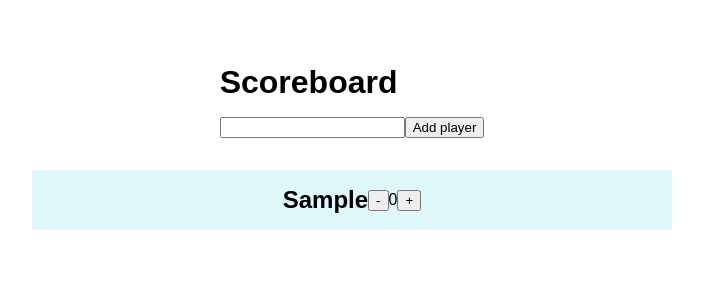
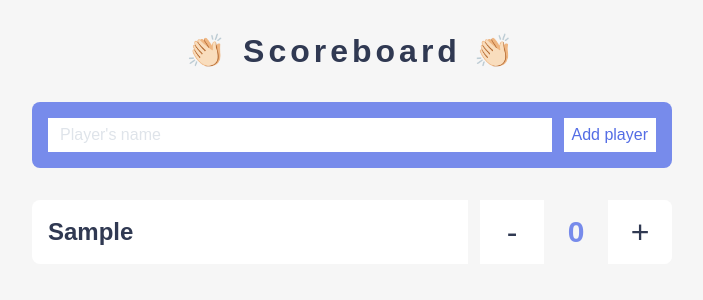
Before and after one commit to aartvanempel/scoreboard, a React (Create React App) app: page / in a window 1280 px wide. Both pictures are taken after typing "Sample" into the empty fields and a click on the button "Add player". Shown: the top 300 px of the page, without its empty margins (288-991 px from the left). Built offline with nearby package versions, Linux system fonts and the light colour scheme.

Commit message:
improved styling

```diff
--- a/public/index.html
+++ b/public/index.html
@@ -19,7 +19,9 @@
       work correctly both with client-side routing and a non-root public URL.
       Learn how to configure a non-root public URL by running `npm run build`.
     -->
-    <title>React App</title>
+    <title>Scoreboard</title>
+    <meta charset="utf-8">
+    <meta name="viewport" content="width=device-width, initial-scale=1.0">
   </head>
   <body>
     <noscript>
--- a/src/App.js
+++ b/src/App.js
@@ -6,7 +6,7 @@ import './index.css'
 const App = () => (
     <div className="app-container">
         <header>
-            <h1>Scoreboard</h1>
+            <h1>👏🏻 scoreboard 👏🏻</h1>
             <AddPlayer/>
         </header>
         <PlayerList/>
--- a/src/components/Player/Player.js
+++ b/src/components/Player/Player.js
@@ -1,6 +1,6 @@
 import React from 'react'
 import { connect } from 'react-redux'
-import { incrementScore, decrementScore } from "../../actions/index"
+import { incrementScore, decrementScore } from '../../actions/index'
 import './player.css'
 
 const mapDispatchToProps = dispatch => ({
@@ -9,8 +9,9 @@ const mapDispatchToProps = dispatch => ({
 })
 
 const Player = ({id, name, score, incrementScore, decrementScore}) => (
-    <li className="player">
+    <li className='player'>
         <h2>{name}</h2>
+        <div className='score'>
             <button onClick={() => decrementScore(id)}>
                 -
             </button>
@@ -18,6 +19,7 @@ const Player = ({id, name, score, incrementScore, decrementScore}) => (
             <button onClick={() => incrementScore(id)}>
                 +
             </button>
+        </div>
     </li>
 )
 
--- a/src/components/Player/player.css
+++ b/src/components/Player/player.css
@@ -1,16 +1,48 @@
 .player {
+    display: flex;
+    justify-content: space-between;
+    align-items: center;
+    width: 100%;
+    background-color: #fff;
+    overflow: hidden;
+}
+
+.player + .player {
+    margin-top: 12px;
+}
+
+.player h2 {
+    margin: 0;
+    padding-left: 16px;
+    text-transform: capitalize;
+}
+
+.score {
+    display: flex;
+    flex-direction: row;
+    font-size: 30px;
+    border-left: 12px solid #f6f6f6;
+}
+
+.score button {
+    height: 64px;
+    width: 64px;
+    font-size: 32px;
+}
+
+.score span {
     display: flex;
     justify-content: center;
     align-items: center;
-    width: 100%;
-    padding: 16px 0;
-    background-color: #dff9fb;
+    min-width: 64px;
+    padding: 0 8px;
+    font-weight: bold;
+    background-color: #f6f6f6;
+    color: #778beb;
 }
 
-.player:nth-child(even) {
-    background-color: #c7ecee;
+@media only screen and (min-width: 640px) {
+    .player {
+        border-radius: 8px;
+    }
 }
-
-h2 {
-    margin: 0;
-}
--- a/src/containers/AddPlayer/AddPlayer.js
+++ b/src/containers/AddPlayer/AddPlayer.js
@@ -1,6 +1,7 @@
 import React, { Component } from 'react'
 import { connect } from 'react-redux'
 import { addPlayer } from '../../actions/index'
+import './add-player.css'
 
 const mapStateToProps = ({players}) => ({
     players
@@ -33,8 +34,11 @@ class AddPlayer extends Component {
 
     render() {
         return (
-            <form onSubmit={e => this.onClickHandler(e)}>
+            <form
+                className='add-player'
+                onSubmit={e => this.onClickHandler(e)}>
                 <input
+                    placeholder="Player's name"
                     value={this.state.value}
                     onChange={this.onChangeHandler}
                 />
--- /dev/null
+++ b/src/containers/AddPlayer/add-player.css
@@ -0,0 +1,33 @@
+.add-player {
+    display: flex;
+    flex-direction: row;
+    align-items: center;
+    width: 100%;
+    padding: 16px;
+    background-color: #778beb;
+}
+
+.add-player input {
+    flex-grow: 1;
+    border: none;
+    font-size: 16px;
+    padding: 8px 12px;
+}
+
+.add-player input::placeholder {
+    color: #dfe4ea;
+}
+
+.add-player button {
+    height: 100%;
+    margin-left: 12px;
+    font-size: 16px;
+    padding: 8px;
+    color: #546de5;
+}
+
+@media only screen and (min-width: 640px) {
+    .add-player {
+        border-radius: 8px;
+    }
+}
--- a/src/index.css
+++ b/src/index.css
@@ -1,9 +1,15 @@
+* {
+    box-sizing: border-box;
+}
+
 html {
     font-family: sans-serif;
+    color: #303952;
 }
 
 body {
     margin: 0;
+    background-color: #f6f6f6;
 }
 
 .app-container {
@@ -15,15 +21,23 @@ body {
 }
 
 h1 {
-    margin: 0 0 16px 0;
+    margin: 0 0 32px 0;
+    text-align: center;
+    text-transform: capitalize;
+    letter-spacing: 4px;
 }
 
 header {
+    display: flex;
+    flex-direction: column;
+    justify-content: center;
+    align-items: center;
+    width: 100%;
     padding: 32px 0;
 }
 
-@media only screen and (min-width: 640px) {
-    .app-container {
-        margin-top: 32px;
-    }
+button {
+    border: none;
+    color: #303952;
+    background-color: #fff;
 }
```
Also changed, not shown: src/wavy.svg (added). Lines whose indentation alone changed are shown as unchanged.
